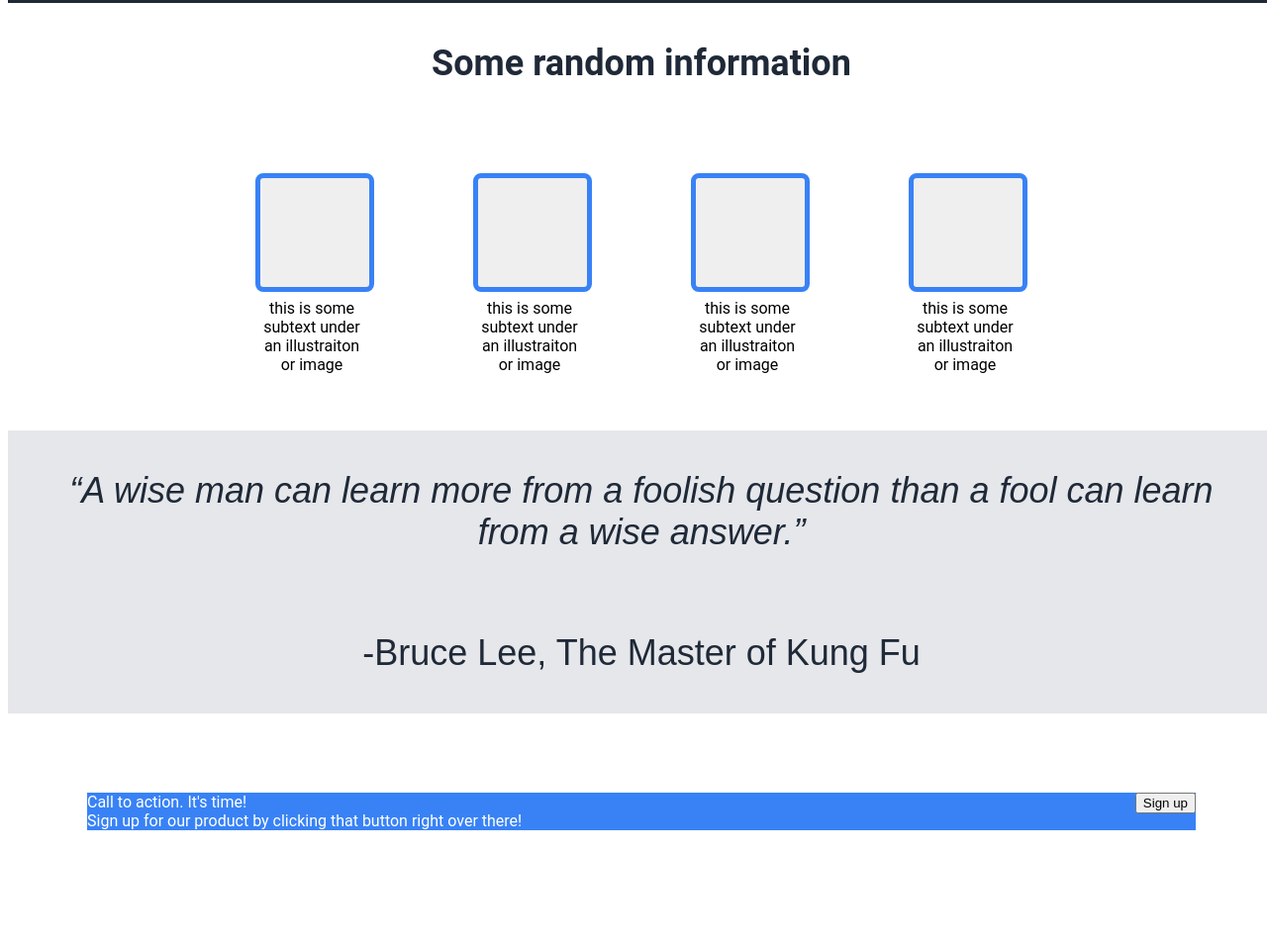
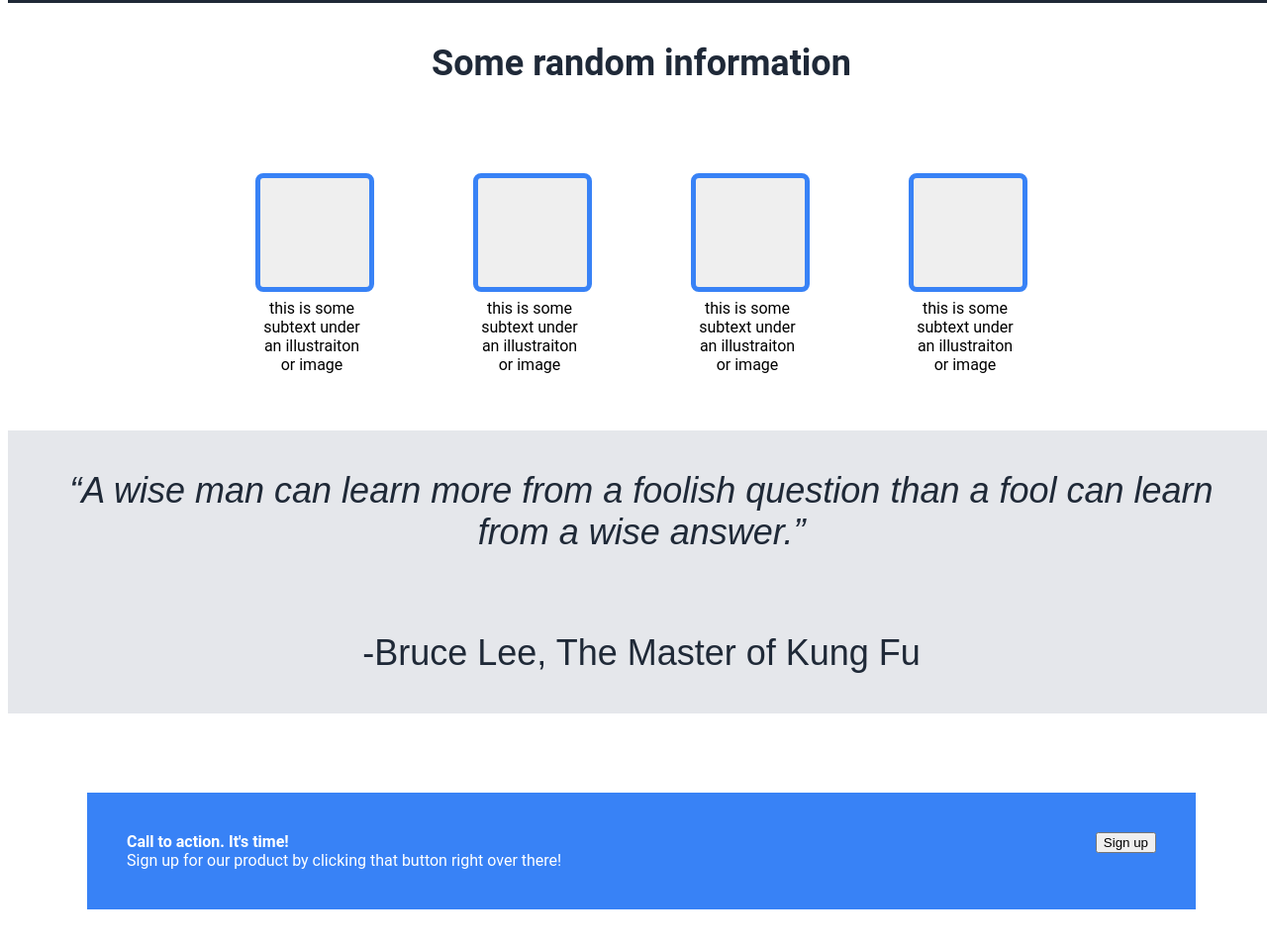
Before and after one commit to bnishihara91/project-landing-page, a plain HTML site: page index.html in a window 1280 px wide. Shown: the part 410-1367 px from the top of the page at 99% size. Before the commit the page ends 1337 px from the top, so only its background shows below. Drawn offline with Linux system fonts and the light colour scheme.

Commit message:
"Add padding to action box, bold action header"

```diff
--- a/styles.css
+++ b/styles.css
@@ -138,4 +138,9 @@ body {
     justify-content: space-between;
     background: #3882F6;
     color: white;
+    padding: 40px;
 }
+
+.action-header {
+    font-weight: bold;
+}
```
